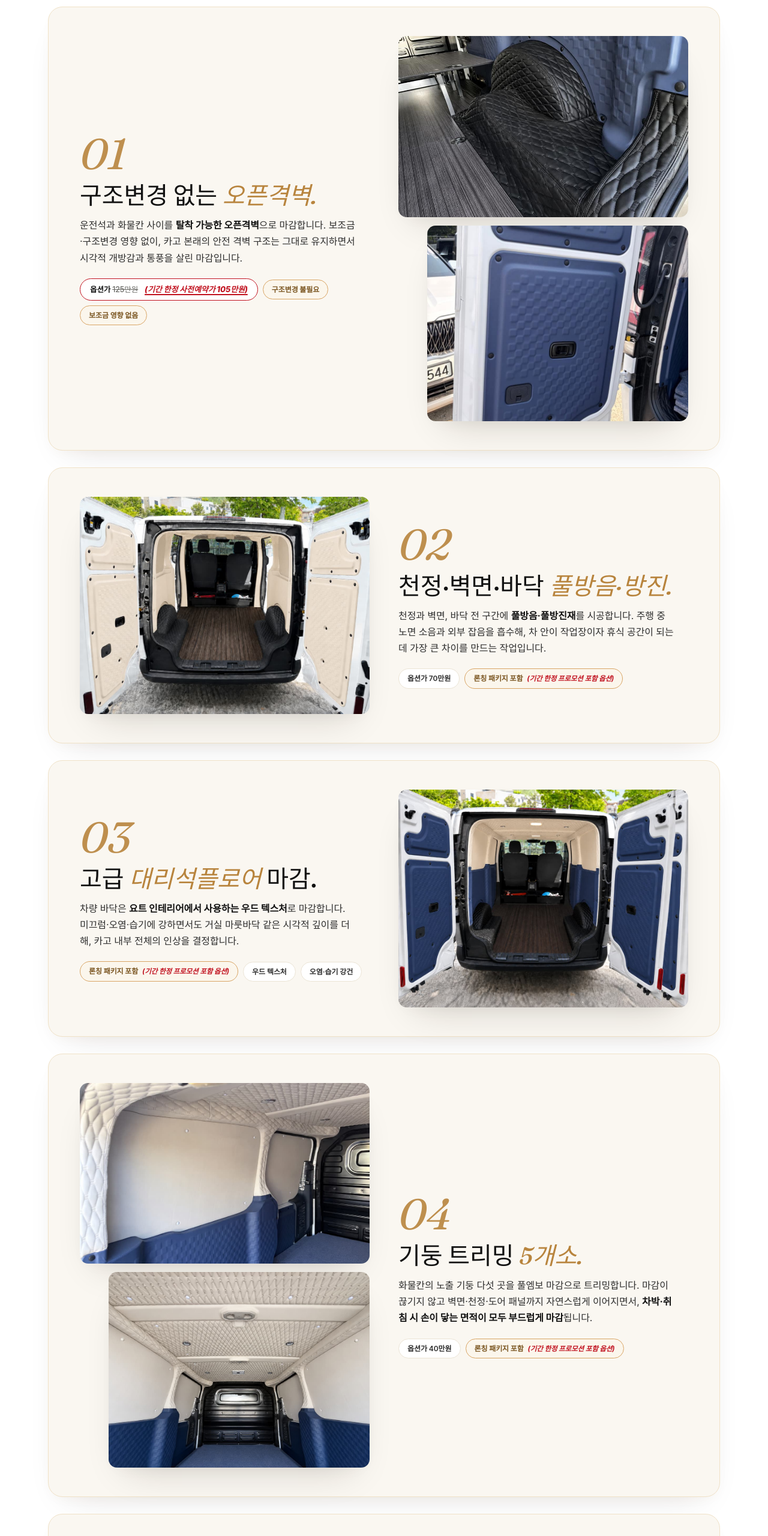
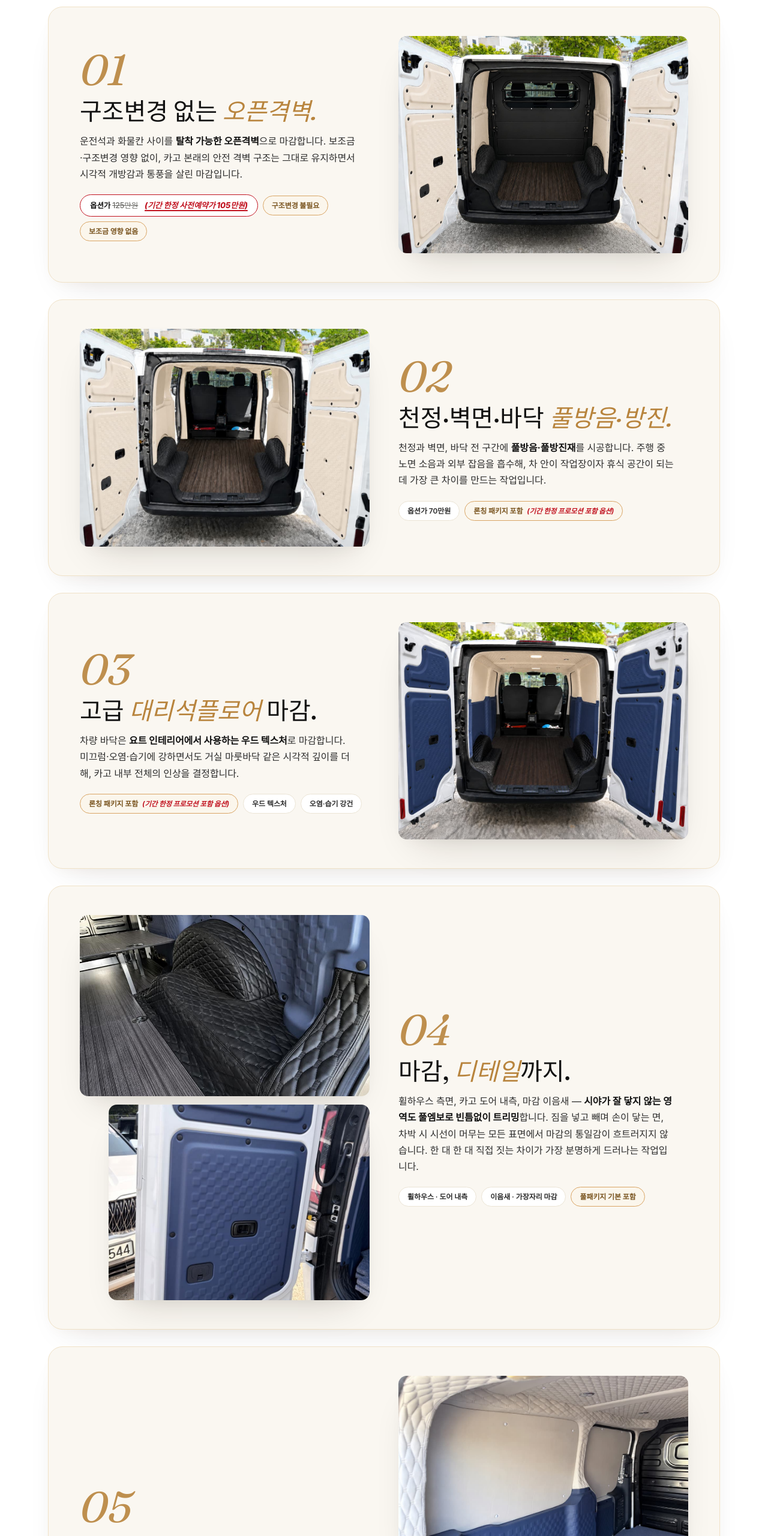
Before and after one commit to chomini8585-dot/baduk, a plain HTML site: page index.html in a window 1280 px wide. Shown: the part 2726-5286 px from the top of the page at 60% size. Drawn offline with Linux system fonts and the light colour scheme; a web font is replaced by a local one.

Commit message:
feature 01 사진 교체 + 04 신설 (디테일한 시공) + 번호 재정렬
- 01 오픈격벽: 부분사진1+2 제거 → 오픈격벽 와이드 컷 단일로
- 04 NEW '마감, 디테일까지': 휠하우스·도어 내측 디테일 컷 (옛 partial1+2 이동)
- 05: 옛 04 기둥 트리밍 (번호 +1)
- 06: 옛 05 사각 LED 조명 (번호 +1)
- 지그재그 패턴 유지 위해 reverse 클래스 재조정

```diff
--- a/index.html
+++ b/index.html
@@ -903,9 +903,8 @@ footer{background:var(--forest-deep);color:rgba(255,255,255,.78);padding:40px 40
         <span class="green">보조금 영향 없음</span>
       </div>
     </div>
-    <div class="feature-media dual">
-      <img src="images/partial1.jpg" alt="PV5 카고 오픈격벽 — 측면 휠하우스 풀엠보 트리밍 디테일" loading="lazy" decoding="async">
-      <img src="images/partial2.jpg" alt="PV5 카고 오픈격벽 — 카고 도어 내측 풀엠보 디테일" loading="lazy" decoding="async">
+    <div class="feature-media">
+      <img src="images/hero.jpg" alt="PV5 카고 오픈격벽 — 아이보리 풀엠보 + 대리석플로어 전체 컷" loading="lazy" decoding="async">
     </div>
   </div>
 
@@ -942,10 +941,28 @@ footer{background:var(--forest-deep);color:rgba(255,255,255,.78);padding:40px 40
     </div>
   </div>
 
-  <!-- 04 기둥 트리밍 -->
+  <!-- 04 디테일한 시공 -->
   <div class="feature reverse" data-anim>
     <div class="feature-text">
       <span class="feature-num">04</span>
+      <h4>마감, <em>디테일</em>까지.</h4>
+      <p>휠하우스 측면, 카고 도어 내측, 마감 이음새 — <strong>시야가 잘 닿지 않는 영역도 풀엠보로 빈틈없이 트리밍</strong>합니다. 짐을 넣고 빼며 손이 닿는 면, 차박 시 시선이 머무는 모든 표면에서 마감의 통일감이 흐트러지지 않습니다. 한 대 한 대 직접 짓는 차이가 가장 분명하게 드러나는 작업입니다.</p>
+      <div class="feature-tags">
+        <span>휠하우스 · 도어 내측</span>
+        <span>이음새 · 가장자리 마감</span>
+        <span class="green">풀패키지 기본 포함</span>
+      </div>
+    </div>
+    <div class="feature-media dual">
+      <img src="images/partial1.jpg" alt="PV5 카고 풀엠보 — 측면 휠하우스 트리밍 디테일" loading="lazy" decoding="async">
+      <img src="images/partial2.jpg" alt="PV5 카고 풀엠보 — 카고 도어 내측 트리밍 디테일" loading="lazy" decoding="async">
+    </div>
+  </div>
+
+  <!-- 05 기둥 트리밍 -->
+  <div class="feature" data-anim>
+    <div class="feature-text">
+      <span class="feature-num">05</span>
       <h4>기둥 트리밍 <em>5개소.</em></h4>
       <p>화물칸의 노출 기둥 다섯 곳을 풀엠보 마감으로 트리밍합니다. 마감이 끊기지 않고 벽면·천정·도어 패널까지 자연스럽게 이어지면서, <strong>차박·취침 시 손이 닿는 면적이 모두 부드럽게 마감</strong>됩니다.</p>
       <div class="feature-tags">
@@ -959,10 +976,10 @@ footer{background:var(--forest-deep);color:rgba(255,255,255,.78);padding:40px 40
     </div>
   </div>
 
-  <!-- 05 사각 조명 -->
-  <div class="feature" data-anim>
+  <!-- 06 사각 조명 -->
+  <div class="feature reverse" data-anim>
     <div class="feature-text">
-      <span class="feature-num">05</span>
+      <span class="feature-num">06</span>
       <h4>매립형 <em>사각 LED 조명.</em></h4>
       <p>천정에는 <strong>매립형 사각 LED 조명</strong>을 시공합니다. 풀엠보 천정 라인과 평행하게 자리잡은 평면 발광 패널로, 밤에는 별도의 작업등 없이도 카고 전체를 골고루 비춥니다. 부드럽고 균일한 광원이 거실 같은 분위기를 완성합니다.</p>
       <div class="feature-tags">
```
